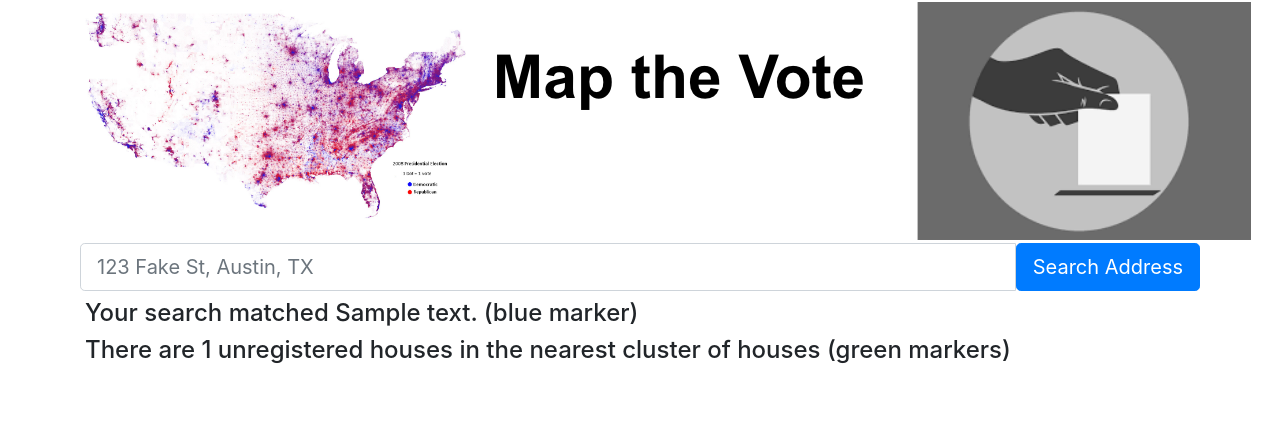
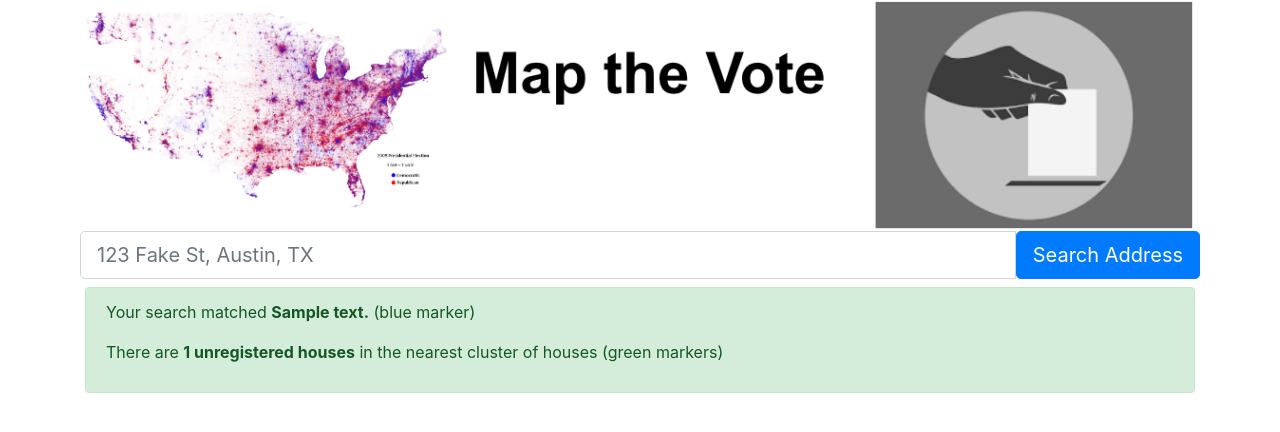
Before and after one commit to codyschank/application, a Flask app: template templates/results.html in a window 1280 px wide. Shown: the top 432 px of the page. Run offline with Flask 2, Linux system fonts and the light colour scheme; the template is opened without the code that fills it: most values are stand-ins (such as "Sample title", 1, 10 or a date in 2020); parts of the project's set-up code (start-up, migrations or seed data) failed here and were passed over; some libraries are stand-ins or nearby versions.

Commit message:
Better Banner and Result Styles

```diff
--- a/templates/base.html
+++ b/templates/base.html
@@ -15,7 +15,9 @@
       <!-- banner image -->
       <div class="row">
         <div class="col">
-          <img class="img-responsive" src="{{ url_for('static', filename='banner.png') }}" height="auto"> </img>
+          <a href='/'>
+            <img class="img-fluid" src="{{ url_for('static', filename='banner.png') }}" height="auto"> </img>
+          </a>
         </div>
       </div>
 
@@ -40,4 +42,9 @@
 
       </div>
     </body>
+
+    <script src="https://code.jquery.com/jquery-3.3.1.slim.min.js" integrity="sha384-q8i/X+965DzO0rT7abK41JStQIAqVgRVzpbzo5smXKp4YfRvH+8abtTE1Pi6jizo" crossorigin="anonymous"></script>
+    <script src="https://cdnjs.cloudflare.com/ajax/libs/popper.js/1.14.3/umd/popper.min.js" integrity="sha384-ZMP7rVo3mIykV+2+9J3UJ46jBk0WLaUAdn689aCwoqbBJiSnjAK/l8WvCWPIPm49" crossorigin="anonymous"></script>
+    <script src="https://stackpath.bootstrapcdn.com/bootstrap/4.1.1/js/bootstrap.min.js" integrity="sha384-smHYKdLADwkXOn1EmN1qk/HfnUcbVRZyYmZ4qpPea6sjB/pTJ0euyQp0Mk8ck+5T" crossorigin="anonymous"></script>
+
 </html>
--- a/templates/results.html
+++ b/templates/results.html
@@ -3,8 +3,10 @@
 {% block content %}
 <div class="row">
   <div class="col-12">
-      <h4> Your search matched {{formatted_address}} (blue marker)</h4>
-      <h4> There are {{n_cluster}} unregistered houses in the nearest cluster of houses (green markers)</h4>
+    <div class="alert alert-success" role="alert">
+        <p> Your search matched <b>{{formatted_address}}</b> (blue marker)</p>
+        <p> There are <b>{{n_cluster}} unregistered houses</b> in the nearest cluster of houses (green markers)</p>
+    </div>
       {% with map=googlemap_obj("my-map", lat=user_lat, lng=user_lng, markers=user_markers,zoom=16, style="height:900px;") %}
         {{map.html}}
         {{map.js}}
```
Also changed, not shown: 1 other file.
